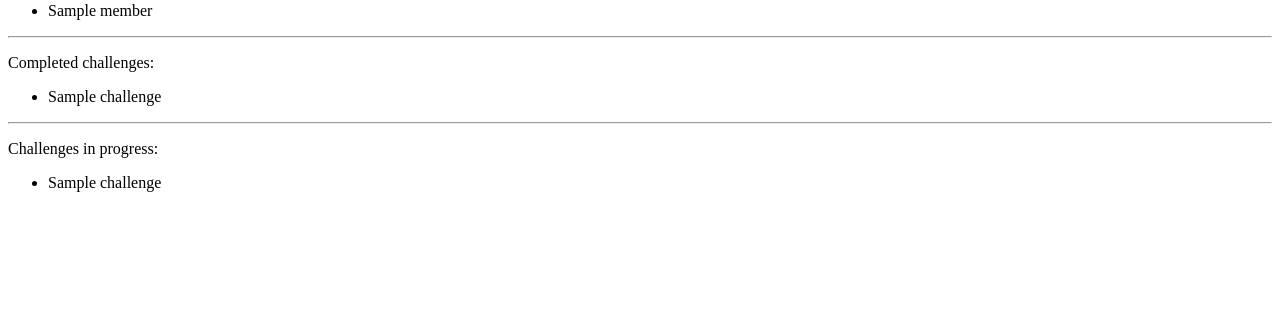
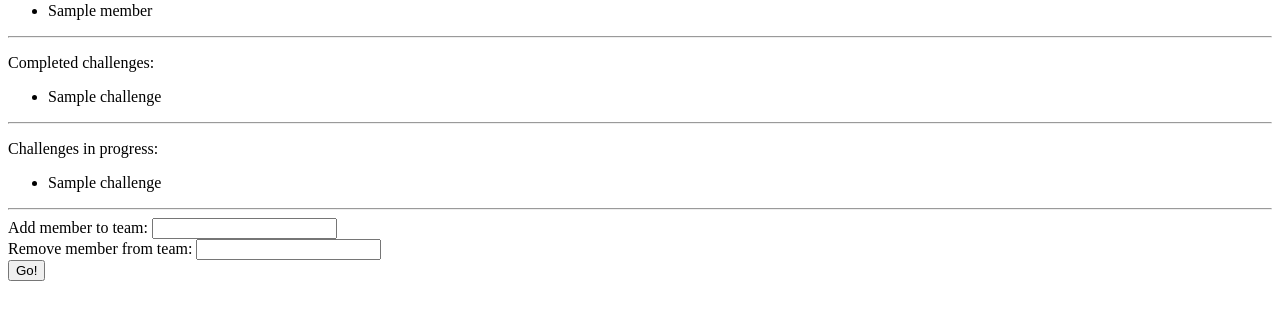
Before and after one commit to SomethingGeneric/fctfd, a Flask app: template templates/admin_team.html in a window 1280 px wide. Shown: the part 133-453 px from the top of the page. Run offline with Flask 3, Linux system fonts and the light colour scheme; the template is opened without the code that fills it: most values are stand-ins (such as "Sample title", 1, 10 or a date in 2020).

Commit message:
implement add/remove team members

```diff
--- a/server.py
+++ b/server.py
@@ -36,6 +36,28 @@ def save_data():
 
     with open("db/challenges.yaml", "w") as f:
         f.write(yaml.dump(challenges))
+
+def get_attrib(name, key):
+    for team in teams:
+        if team['name'] == name:
+            return team[key]
+    return None
+
+def has_team(fteam):
+    for team in teams:
+        if team['name'] == fteam:
+            return True
+    return False
+
+def edit_team(name, key, value):
+    global teams
+
+    for team in teams:
+        if team['name'] == name:
+            team[key] = value
+            return True
+
+    return False
 
 
 reload_data()
@@ -109,39 +131,76 @@ def dlist(data):
             cn.append(challenge["name"])
         return cn
     else:
-        return "Invalid data type"
+        return "Invalid data type", 500
 
 
 @app.route("/teams/<team_name>", methods=["GET", "POST"])
 def team(team_name):
     if request.method == "GET":
-        for team in teams:
-            if team["name"] == team_name:
-                return render_template(
-                    "page.html",
-                    site_name="HP Scoreboard",
-                    page_name=f"Details - {team_name}",
-                    content=render_template(
-                        "admin_team.html",
-                        team_name=team_name,
-                        score=team["score"],
-                        members=team["players"],
-                        challenges_done=team["challenges-complete"],
-                        challenges_working=team["challenges-working"],
-                    ),
-                )
-        return "{}"
+        if request.cookies.get("sk-lol") == PASSWD:
+            team_name = urllib.parse.unquote(team_name)
+            for team in teams:
+                if team["name"] == team_name:
+                    return render_template(
+                        "page.html",
+                        site_name="HP Scoreboard",
+                        page_name=f"Details - {team_name}",
+                        content=render_template(
+                            "admin_team.html",
+                            team_name=team_name,
+                            score=team["score"],
+                            members=team["players"],
+                            challenges_done=team["challenges-complete"],
+                            challenges_working=team["challenges-working"],
+                        ),
+                    )
+            return "{}", 404
+        else:
+            return redirect("/login")
     else:
-        return "WIP"
+        try:
+            if not has_team(team_name):
+                return f"No such team: {team_name}", 500
+            if request.form.get("member_add") != '':
+                print(f"Adding member to {team_name}")
+                old_players = get_attrib(team_name, 'players')
+                new_players = old_players
+                new_players.append(request.form.get("member_add"))
+                edit_team(team_name, 'players', new_players)
+            if request.form.get("member_remove") != '':
+                print(f"Removing member from {team_name}")
+                old_players = get_attrib(team_name, 'players')
+                for p in old_players:
+                    if p == request.form.get("member_remove"):
+                        old_players.remove(p)
+                edit_team(team_name, 'players', old_players)
+            save_data()
+            return redirect(f"/teams/{team_name}")
+        except Exception as e:
+            return f"Error: {str(e)}"
+
 
 
 @app.route("/challenges/<challenge_name>", methods=["GET", "POST"])
 def challenge(challenge_name):
     if request.method == "GET":
-        for challenge in challenges:
-            if challenge["name"] == challenge_name:
-                return challenge
-        return "{}"
+        if request.cookies.get("sk-lol") == PASSWD:
+            challenge_name = urllib.parse.unquote(challenge_name)
+            for challenge in challenges:
+                if challenge["name"] == challenge_name:
+                    return render_template(
+                        "page.html",
+                        site_name="Hp Scoreboard",
+                        page_name=f"Challenge Details - {challenge_name}",
+                        content=render_template(
+                            "admin_challenge.html",
+                            points=challenge["points"],
+                            description=challenge["description"],
+                        ),
+                    )
+            return f"Could not find '{challenge_name}'", 404
+        else:
+            return redirect("/login")
     else:
         return "WIP"
 
--- /dev/null
+++ b/templates/admin_challenge.html
@@ -0,0 +1,2 @@
+<p>Points: {{ points }}</p>
+<p>Description: {{ description }}</p>
--- a/templates/admin_team.html
+++ b/templates/admin_team.html
@@ -21,3 +21,13 @@
     <li>{{ challenge }}</li>
 {% endfor %}
 </ul>
+<hr/>
+<form method="POST">
+    <label for="member_add">Add member to team:</label>
+    <input type="text" id="member_add" name="member_add">
+    <br/>
+    <label for="member_remove">Remove member from team:</label>
+    <input type="text" id="member_remove" name="member_remove">
+    <br/>
+    <button type="submit">Go!</button>
+</form>
```
